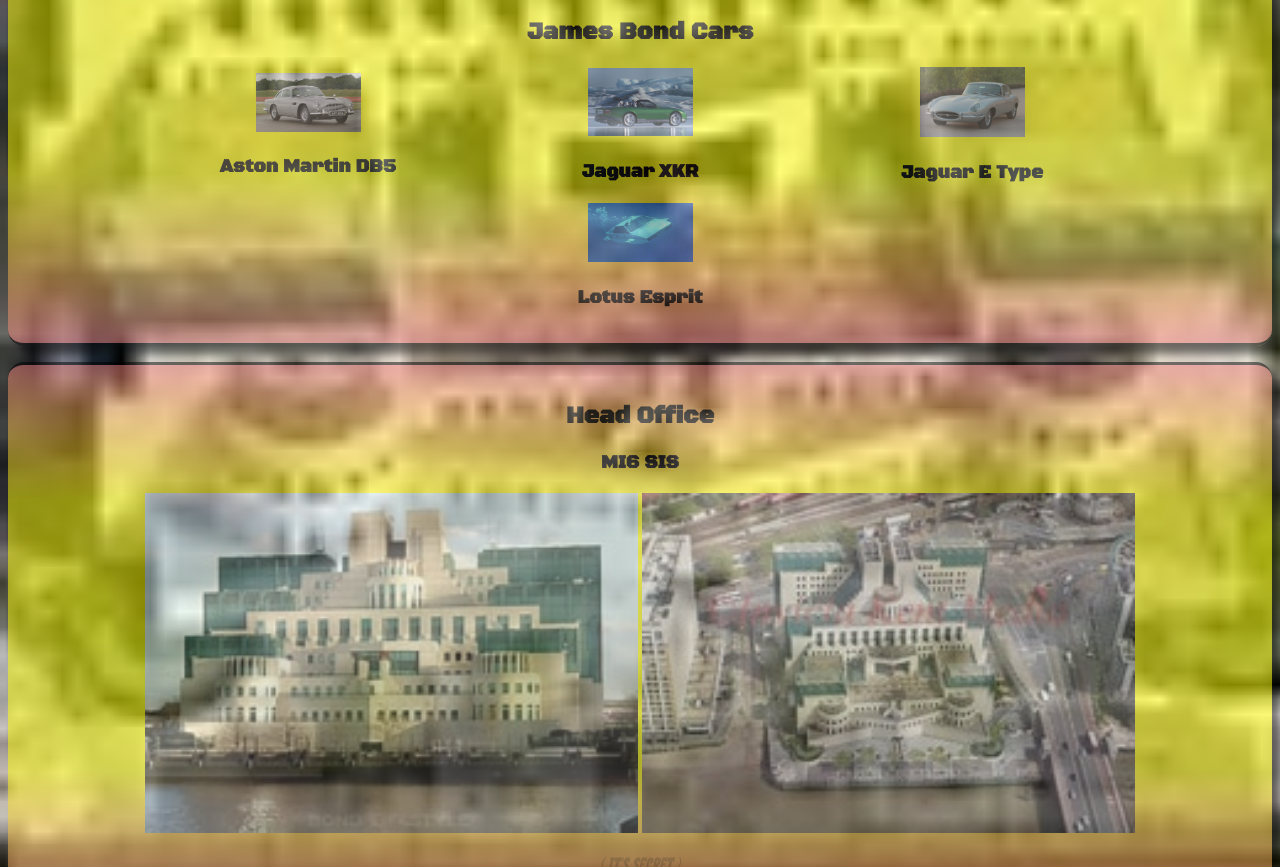
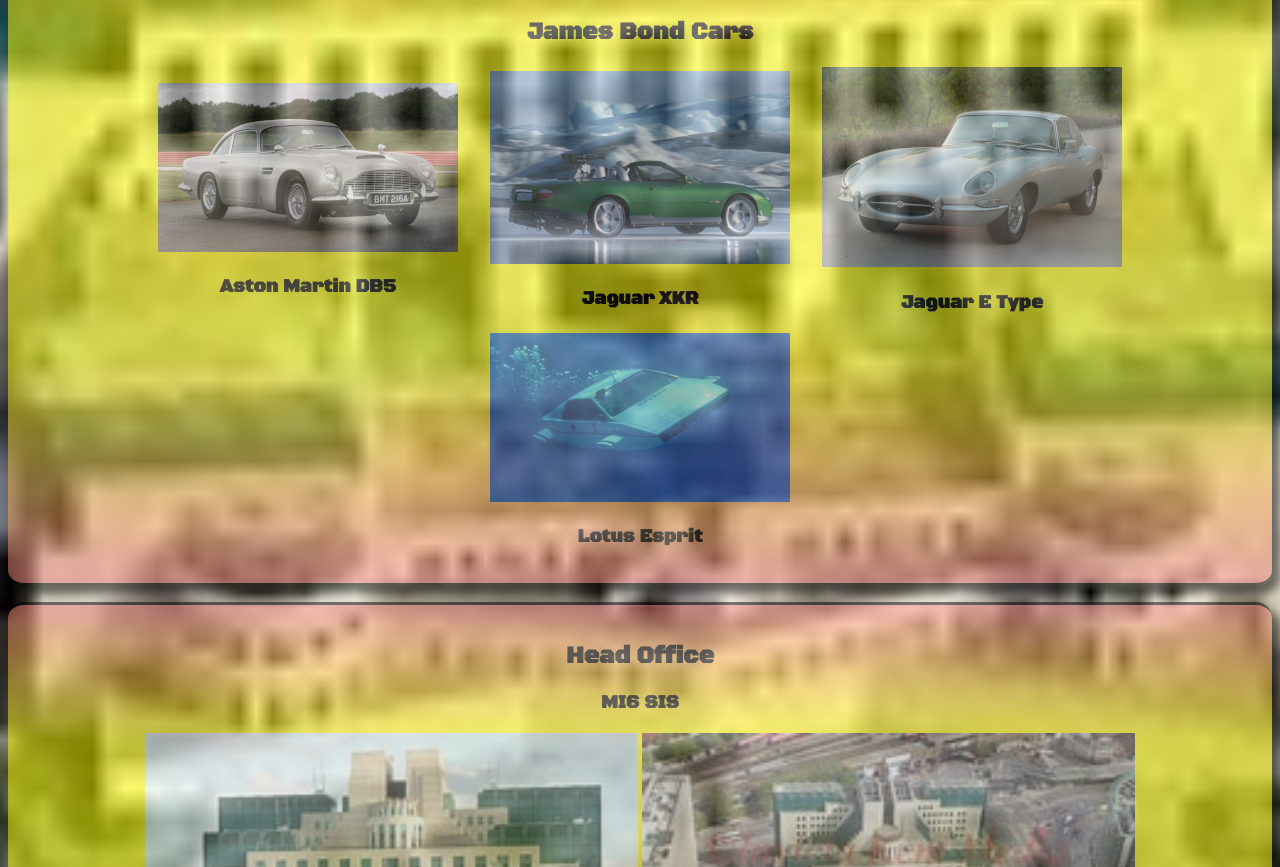
Before and after one commit to Boxy9/Boxy9.github.io, a plain HTML site: page FlexBox Company Site/index.html in a window 1280 px wide. Shown: the part 873-1740 px from the top of the page. Drawn offline with Linux system fonts and the light colour scheme.

Commit message:
Update styles.css

```diff
--- a/FlexBox Company Site/resources/css/styles.css
+++ b/FlexBox Company Site/resources/css/styles.css
@@ -83,7 +83,6 @@
 }
 .car img {
   flex: 1 1;
-  max-width: 35%;
 }
 
 #headq img {
```
